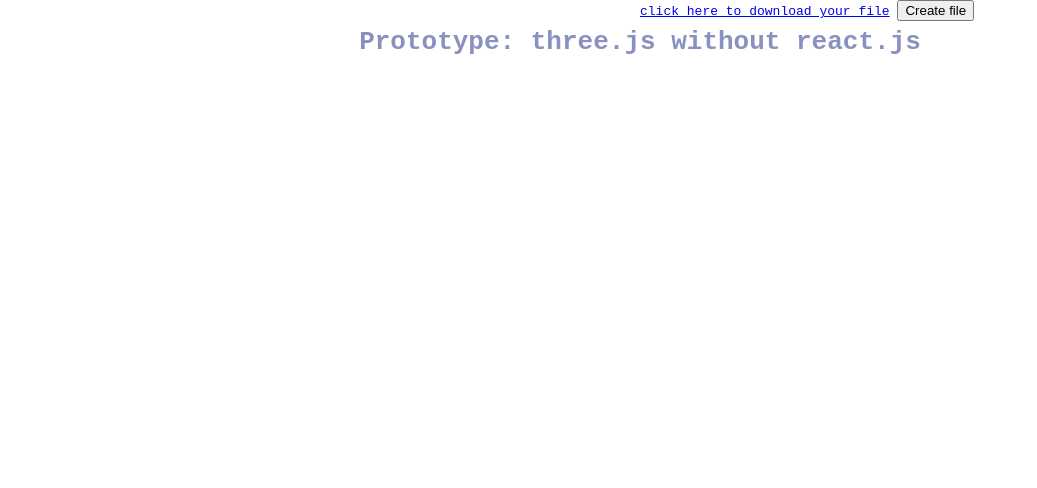
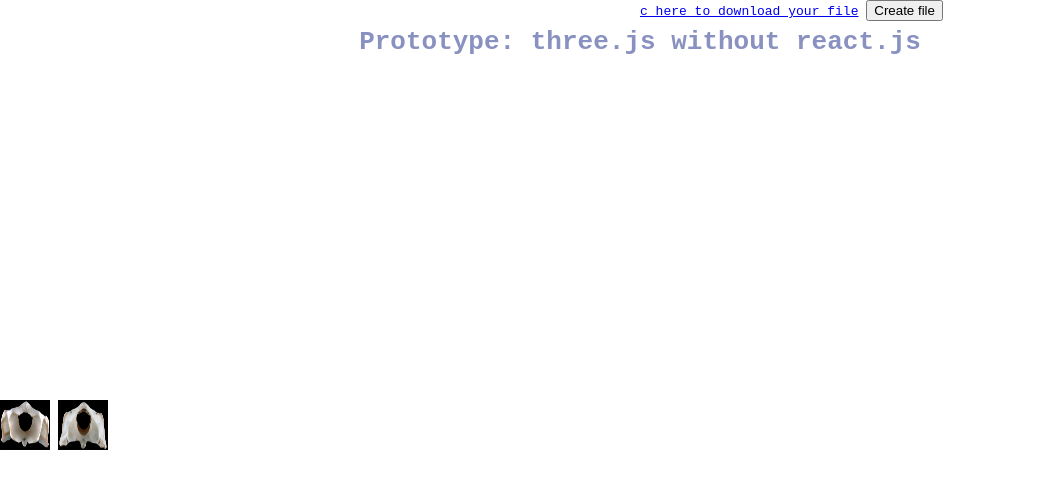
Before and after one commit to YoneMoreno/protoype-canvas, a plain HTML site: page my_nrrd_work.html in a window 1280 px wide. Shown: the top 488 px of the page, without its empty margins (0-1037 px from the left). Drawn offline with nearby package versions, Linux system fonts and the light colour scheme; no server answers.

Commit message:
We show both images as png on the left

```diff
--- a/css/styles.css
+++ b/css/styles.css
@@ -12,6 +12,12 @@
     text-align: center;
     z-index: 5;
     display:block;
+}
+
+.left {
+    position:absolute;
+    left:0;
+    top:50%;
 }
 
 .column {
--- a/my_nrrd_work.html
+++ b/my_nrrd_work.html
@@ -31,7 +31,15 @@
 
 <!-- two canvas -->
 <div class="row">
-    <a href="" id="a">click here to download your file</a>
+
+    <div class="left">
+        <img src="models/png/columna01.PNG" width="50px" height="50px"/>
+        <img src="models/png/columna02.png" width="50px" height="50px"/>
+    </div>
+
+
+    <a href="" id="a">c
+        here to download your file</a>
     <button onclick="download('file text', 'atlasJson.txt', 'text/plain')">Create file</button>
     <div class="column" id="original">
     </div>
```
Also changed, not shown: models/png/columna01.PNG (added), models/png/columna02.png (added).
